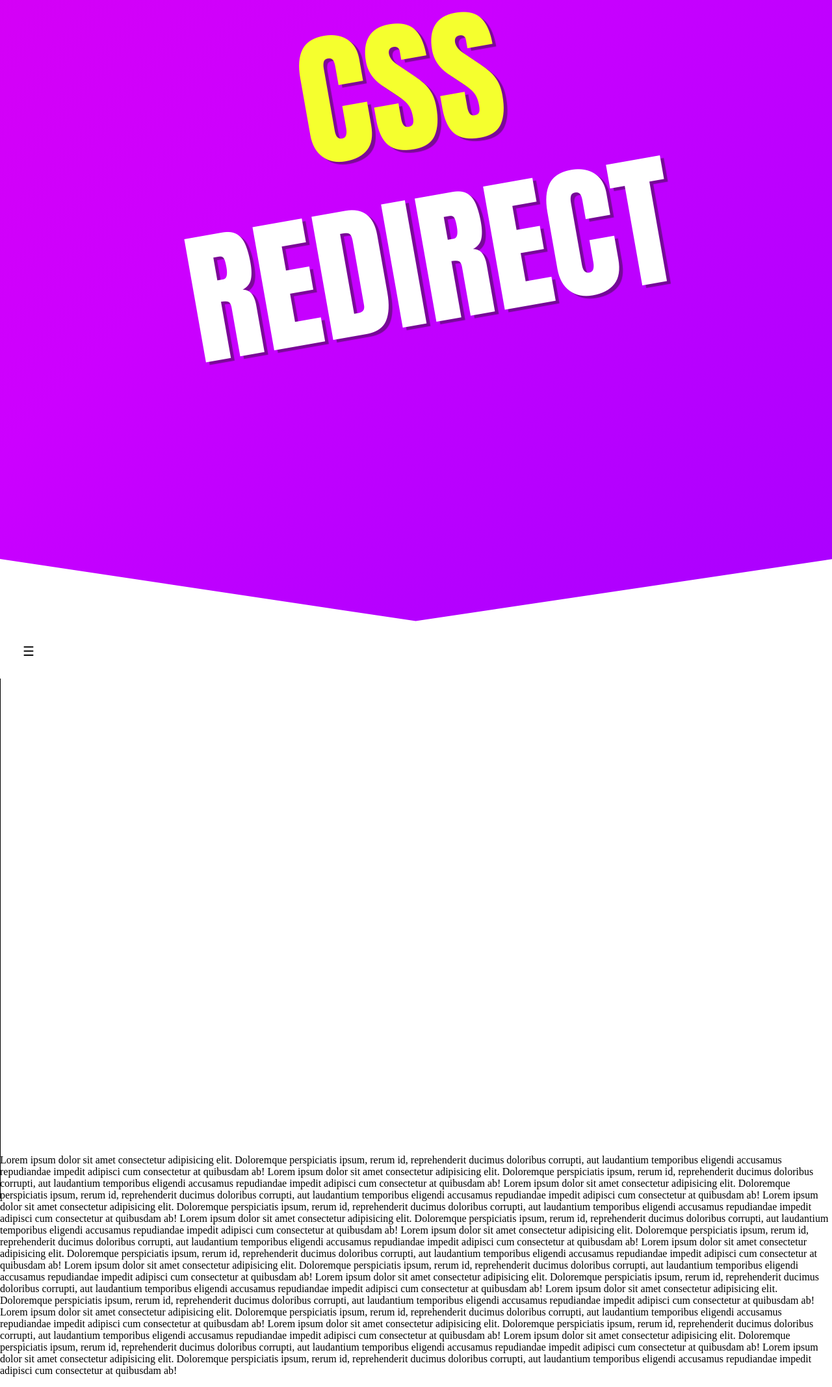
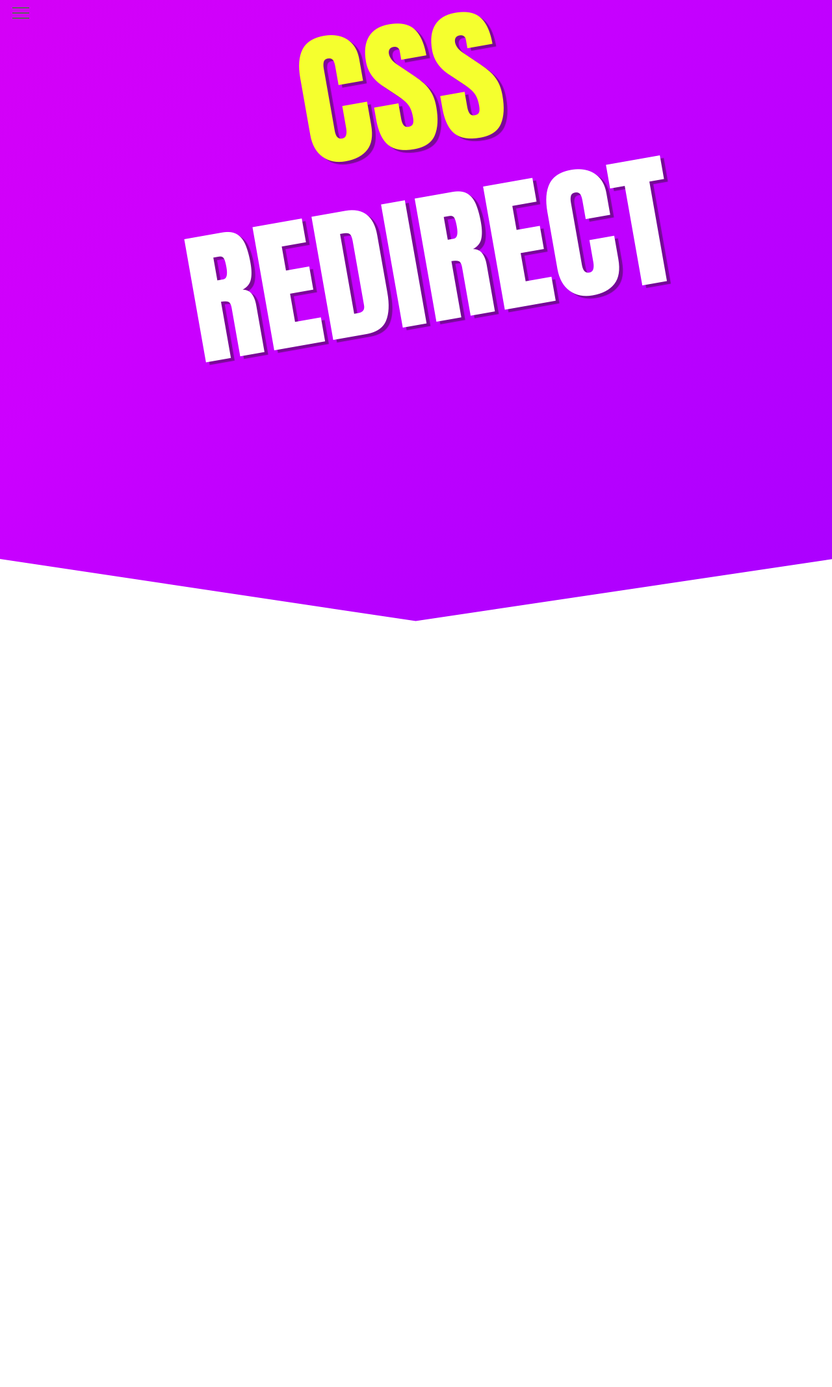
Before and after one commit to mrmihi/css-redirect, a plain HTML site: page index.html in a window 1280 px wide. Shown: the whole page at 65% size. After the commit the page ends 1760 px from the top, so only its background shows below. Drawn offline with Linux system fonts and the light colour scheme.

Commit message:
Added new navigation bar

```diff
--- a/index.html
+++ b/index.html
@@ -31,66 +31,41 @@
    <!-- Navigation Bar -->
     <nav class="nav"">
         <!-- Nav trigger button -->
-        <div id="nav-button" class="nav__button">
-            <button class="openbtn" onclick="openNav()">&#9776;</button>
-        </div>
+        <div class="hamburger-menu">
+            <input id="menu__toggle" type="checkbox" />
+            <label class="menu__btn" for="menu__toggle">
+              <span></span>
+            </label>
 
-        <div id="sideBar" class="nav__sidebar collapse">
+            <ul class="menu__box">
+                <li><a class="menu__item" href="#">Selectors</a></li>
+                <li><a class="menu__item" href="#">Box Model</a></li>
+                <li><a class="menu__item" href="#">Cascade</a></li>
+                <li><a class="menu__item" href="#">Inheritance</a></li>
+                <li><a class="menu__item" href="#">Specificity</a></li>
+                <li><a class="menu__item" href="#">Color</a></li>
+                <li><a class="menu__item" href="#">Sizing Units</a></li>
+                <li><a class="menu__item" href="#">Layouts</a></li>
+                <li><a class="menu__item" href="#">Flexbox</a></li>
+                <li><a class="menu__item" href="#">Grid</a></li>
+                <li><a class="menu__item" href="#">Logical Properties</a></li>
+                <li><a class="menu__item" href="#">Spacing</a></li>
+                <li><a class="menu__item" href="#">Pseudo-elements</a></li>
+                <li><a class="menu__item" href="#">Pseudo-classes</a></li>
+                <li><a class="menu__item" href="#">Borders</a></li>
+                <li><a class="menu__item" href="#">Shadows</a></li>
+                <li><a class="menu__item" href="#">Focus</a></li>
+                <li><a class="menu__item" href="#">Z-index</a></li>
+                <li><a class="menu__item" href="#">Functions</a></li>
+                <li><a class="menu__item" href="#">Gradients</a></li>
+            </ul>
+          </div>
             <!-- <a href="javascript:void(0)" class="closebtn" onclick="closeNav()">&times;</a> -->
-            <a href="#">Box Model</a>
-            <a href="#">Selectors</a>
-            <a href="#">Cascade</a>
-            <a href="#">Specificity</a>
-            <a href="#">Inheritance</a>
-            <a href="#">Color</a>
-            <a href="#">Sizing Units</a>
-            <a href="#">Layouts</a>
-            <a href="#">Flexbox</a>
-            <a href="#">Grid</a>
-            <a href="#">Logical Properties</a>
-            <a href="#">Spacing</a>
-            <a href="#">Pseudo-elements</a>
-            <a href="#">Pseudo-classes</a>
-            <a href="#">Borders</a>
-            <a href="#">Shadows</a>
-            <a href="#">Focus</a>
-            <a href="#">Z-index</a>
-            <a href="#">Functions</a>
-            <a href="#">Gradients</a>
-          </div>
-
-        <script type="text/javascript">
-            {
-            let sideBar = document.querySelector('.openbtn');
-            let arrowCollapse = document.querySelector('.sidebar');
-            sideBar.onclick = () => {
-                sideBar.classList.toggle('navButton-open');
-                arrowCollapse.classList.toggle('collapse');
-            };
-            }
-        </script>
     </nav>
 
 <!-- Main content -->
     <main>
-        <div>
-            <p>
-                Lorem ipsum dolor sit amet consectetur adipisicing elit. Doloremque perspiciatis ipsum, rerum id, reprehenderit ducimus doloribus corrupti, aut laudantium temporibus eligendi accusamus repudiandae impedit adipisci cum consectetur at quibusdam ab!
-                Lorem ipsum dolor sit amet consectetur adipisicing elit. Doloremque perspiciatis ipsum, rerum id, reprehenderit ducimus doloribus corrupti, aut laudantium temporibus eligendi accusamus repudiandae impedit adipisci cum consectetur at quibusdam ab!
-                Lorem ipsum dolor sit amet consectetur adipisicing elit. Doloremque perspiciatis ipsum, rerum id, reprehenderit ducimus doloribus corrupti, aut laudantium temporibus eligendi accusamus repudiandae impedit adipisci cum consectetur at quibusdam ab!
-                Lorem ipsum dolor sit amet consectetur adipisicing elit. Doloremque perspiciatis ipsum, rerum id, reprehenderit ducimus doloribus corrupti, aut laudantium temporibus eligendi accusamus repudiandae impedit adipisci cum consectetur at quibusdam ab!
-                Lorem ipsum dolor sit amet consectetur adipisicing elit. Doloremque perspiciatis ipsum, rerum id, reprehenderit ducimus doloribus corrupti, aut laudantium temporibus eligendi accusamus repudiandae impedit adipisci cum consectetur at quibusdam ab!
-                Lorem ipsum dolor sit amet consectetur adipisicing elit. Doloremque perspiciatis ipsum, rerum id, reprehenderit ducimus doloribus corrupti, aut laudantium temporibus eligendi accusamus repudiandae impedit adipisci cum consectetur at quibusdam ab!
-                Lorem ipsum dolor sit amet consectetur adipisicing elit. Doloremque perspiciatis ipsum, rerum id, reprehenderit ducimus doloribus corrupti, aut laudantium temporibus eligendi accusamus repudiandae impedit adipisci cum consectetur at quibusdam ab!
-                Lorem ipsum dolor sit amet consectetur adipisicing elit. Doloremque perspiciatis ipsum, rerum id, reprehenderit ducimus doloribus corrupti, aut laudantium temporibus eligendi accusamus repudiandae impedit adipisci cum consectetur at quibusdam ab!
-                Lorem ipsum dolor sit amet consectetur adipisicing elit. Doloremque perspiciatis ipsum, rerum id, reprehenderit ducimus doloribus corrupti, aut laudantium temporibus eligendi accusamus repudiandae impedit adipisci cum consectetur at quibusdam ab!
-                Lorem ipsum dolor sit amet consectetur adipisicing elit. Doloremque perspiciatis ipsum, rerum id, reprehenderit ducimus doloribus corrupti, aut laudantium temporibus eligendi accusamus repudiandae impedit adipisci cum consectetur at quibusdam ab!
-                Lorem ipsum dolor sit amet consectetur adipisicing elit. Doloremque perspiciatis ipsum, rerum id, reprehenderit ducimus doloribus corrupti, aut laudantium temporibus eligendi accusamus repudiandae impedit adipisci cum consectetur at quibusdam ab!
-                Lorem ipsum dolor sit amet consectetur adipisicing elit. Doloremque perspiciatis ipsum, rerum id, reprehenderit ducimus doloribus corrupti, aut laudantium temporibus eligendi accusamus repudiandae impedit adipisci cum consectetur at quibusdam ab!
-                Lorem ipsum dolor sit amet consectetur adipisicing elit. Doloremque perspiciatis ipsum, rerum id, reprehenderit ducimus doloribus corrupti, aut laudantium temporibus eligendi accusamus repudiandae impedit adipisci cum consectetur at quibusdam ab!
-                Lorem ipsum dolor sit amet consectetur adipisicing elit. Doloremque perspiciatis ipsum, rerum id, reprehenderit ducimus doloribus corrupti, aut laudantium temporibus eligendi accusamus repudiandae impedit adipisci cum consectetur at quibusdam ab!
-            </p>
-          </div>
+
     </main>
 
 
--- a/styles/nav.css
+++ b/styles/nav.css
@@ -5,71 +5,74 @@
   top: 0;
 }
 
-.nav__sidebar {
-    width: 20%;
-    z-index: 1;
-    height: 100vh;
-    top: 0;
-    left: 0;
-    background-color: rgb(255, 255, 255);
-    overflow-x: hidden;
-    overflow-y: scroll;
-    transition: all 0.5s ease;
-  }
-
-  /* The sidebar links */
-.nav__sidebar a {
-    padding: 8px 8px 8px 32px;
-    text-decoration: none;
-    font-size: 25px;
-    color: #818181;
-    display: block;
-    transition: 0.3s;
-  }
-
-  /* When you mouse over the navigation links, change their color */
-.nav__sidebar a:hover {
-    color: #f1f1f1;
-  }
-
-  /* Position and style the close button (top right corner) */
-
-  /* The button used to open the sidebar */
-.openbtn {
-    box-sizing: content-box;
-    font-size: 20px;
-    cursor: pointer;
-    background-color: rgb(255, 255, 255);
-    color: rgb(0, 0, 0);
-    padding: 10px 15px;
-    border: none;
-    transition: all 0.5s ease;
-  }
-
-.openbtn:hover {
-    background-color: #818181;
-  }
-
-  /* Style page content - use this if you want to push the page content to the right when you open the side navigation */
-.nav__button {
-    position: sticky;
-    top: 0;
-    transition: margin-left .5s; /* If you want a transition effect */
-    padding: 20px;
-  }
-
-  /* On smaller screens, where height is less than 450px, change the style of the sidenav (less padding and a smaller font size) */
-@media screen and (max-height: 450px) {
-    .sidebar {padding-top: 15px;}
-    .sidebar a {font-size: 18px;}
-  }
-
-.collapse {
-    width: 0;
-    pointer-events: none;
-    border-right: 1px solid #000000;
-  }
-
-.button-open {
-    margin-left: 15%;
+#menu__toggle {
+  opacity: 0;
 }
+#menu__toggle:checked + .menu__btn > span {
+  transform: rotate(45deg);
+}
+#menu__toggle:checked + .menu__btn > span::before {
+  top: 0;
+  transform: rotate(0deg);
+}
+#menu__toggle:checked + .menu__btn > span::after {
+  top: 0;
+  transform: rotate(90deg);
+}
+#menu__toggle:checked ~ .menu__box {
+  width: 100%;
+}
+.menu__btn {
+  position: fixed;
+  top: 1.2rem;
+  left: 1.2rem;
+  width: 1.6rem;
+  height: 1.6rem;
+  cursor: pointer;
+  z-index: 1;
+}
+.menu__btn > span,
+.menu__btn > span::before,
+.menu__btn > span::after {
+  display: block;
+  position: absolute;
+  width: 100%;
+  height: 2px;
+  background-color: #616161;
+  transition-duration: .25s;
+}
+.menu__btn > span::before {
+  content: '';
+  top: -8px;
+}
+.menu__btn > span::after {
+  content: '';
+  top: 8px;
+}
+.menu__box {
+  display: block;
+  position: fixed;
+  top: 0;
+  /* left: -100%; */
+  width: 0;
+  height: 100%;
+  margin: 0;
+  padding: 5rem 0;
+  list-style: none;
+  background-color: #ECEFF1;
+  box-shadow: 2px 2px 6px rgba(0, 0, 0, .4);
+  transition-duration: .25s;
+  overflow-y: scroll;
+}
+.menu__item {
+  display: block;
+  padding: 12px 24px;
+  color: #333;
+  font-family: 'Roboto', sans-serif;
+  font-size: 20px;
+  font-weight: 600;
+  text-decoration: none;
+  transition-duration: .25s;
+}
+.menu__item:hover {
+  background-color: #CFD8DC;
```
